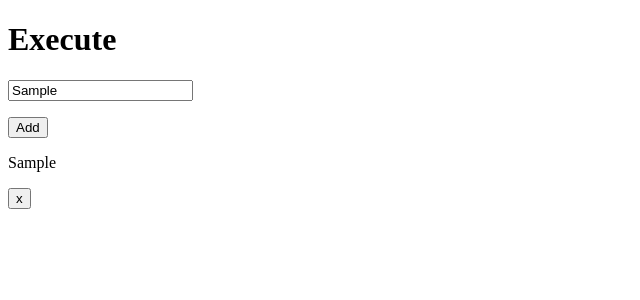
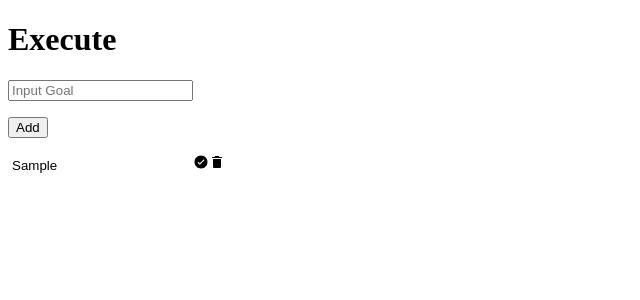
Before and after one commit to dpillay03/execute, a React (Create React App) app: page / in a window 1280 px wide. Both pictures are taken after typing "Sample" into the empty fields and a click on the button "Add". Shown: the top 300 px of the page, without its empty margins (0-640 px from the left). Built offline with nearby package versions, Linux system fonts and the light colour scheme.

Commit message:
update working and styled. working on completed.

```diff
--- a/package.json
+++ b/package.json
@@ -8,6 +8,7 @@
     "@testing-library/user-event": "^7.1.2",
     "react": "^16.13.1",
     "react-dom": "^16.13.1",
+    "react-icons": "^3.10.0",
     "react-scripts": "3.4.1"
   },
   "scripts": {
--- a/src/client/AddItem.jsx
+++ b/src/client/AddItem.jsx
@@ -5,7 +5,8 @@ export default class AddItem extends React.Component {
   constructor(props) {
     super(props);
     this.state = {
-      items:[],
+      items: [],
+      strikeThrough: [],
       listItems: {
         text: ' ',
         key: ' '
@@ -14,16 +15,18 @@ export default class AddItem extends React.Component {
     this.handleChange = this.handleChange.bind(this);
     this.handleSubmit = this.handleSubmit.bind(this);
     this.deleteItem = this.deleteItem.bind(this);
+    this.updateItem = this.updateItem.bind(this);
   }
 
   handleSubmit = (event) => {
     event.preventDefault()
+    document.getElementById("input-form").reset()
     const goal = this.state.listItems;
-    if(goal.text !== ' '){
+    if (goal.text !== ' ') {
       const newGoals = [...this.state.items, goal];
       this.setState({
         items: newGoals,
-        listItems:{
+        listItems: {
           text: ' ',
           key: ' '
         }
@@ -35,7 +38,7 @@ export default class AddItem extends React.Component {
   handleChange = (event) => {
     event.preventDefault()
     this.setState({
-      listItems:{
+      listItems: {
         text: event.target.value,
         key: Date.now()
       }
@@ -43,19 +46,34 @@ export default class AddItem extends React.Component {
   }
 
   deleteItem = (key) => {
-    const filteredItems= this.state.items.filter(item =>
-      item.key!==key);
+    const filteredItems = this.state.items.filter(item =>
+      item.key !== key);
     this.setState({
       items: filteredItems
     })
+  }
 
-  }
+  updateItem = (text, key) => {
+    console.log("items:" + this.state.items);
+    const items = this.state.items;
+    items.map(item => {
+      if (item.key === key) {
+        console.log(item.key + "    " + key)
+        item.text = text;
+      }
+    })
+    this.setState({
+      items: items
+    })
+  };
+
+
 
   render() {
     const { item } = <li>{this.state.listItems.text}</li>
     return (
       <div>
-        <form onSubmit={this.handleSubmit}>
+        <form id="input-form" onSubmit={this.handleSubmit}>
           <input
             type='text'
             placeholder='Input Goal'
@@ -67,7 +85,9 @@ export default class AddItem extends React.Component {
         </form>
 
         <AppendItem items={this.state.items}
-                    deleteItem={this.deleteItem}/>
+          deleteItem={this.deleteItem}
+          updateItem={this.updateItem}
+          />
       </div>
     );
   }
--- a/src/client/AppendItem.jsx
+++ b/src/client/AppendItem.jsx
@@ -1,18 +1,20 @@
 import React from 'react';
+import { IoIosCheckmarkCircle, IoMdTrash } from "react-icons/io";
 import './AddItem';
+import './listItem.css';
 
 export default function AppendItem(props) {
     const items = props.items;
-    const listItems = items.map(item =>
-    {
+    const listItems = items.map(item => {
         return <div className="list" key={item.key}>
-            <p>{item.text}</p>
-            <button onClick={() => {
-            props.deleteItem(item.key)
-        }}>x</button>
+
+            <input className="updateField" type="text" id={item.key} value={item.text} onChange={(e) => {
+                props.updateItem(e.target.value, item.key)}}></input>
+            <IoIosCheckmarkCircle />
+            <IoMdTrash onClick={() => { props.deleteItem(item.key) }} />
         </div>
     })
     return (
-    <div>{listItems}</div>
+        <div>{listItems}</div>
     )
 }
--- /dev/null
+++ b/src/client/listItem.css
@@ -0,0 +1,8 @@
+.list .updateField {
+    background-color: transparent;
+    border-color: transparent;
+    background: transparent;
+}
+.crossed-line {
+    text-decoration: line-through;
+}
```
Also changed, not shown: 1 other file (tests, documents, lock files or other folders).
